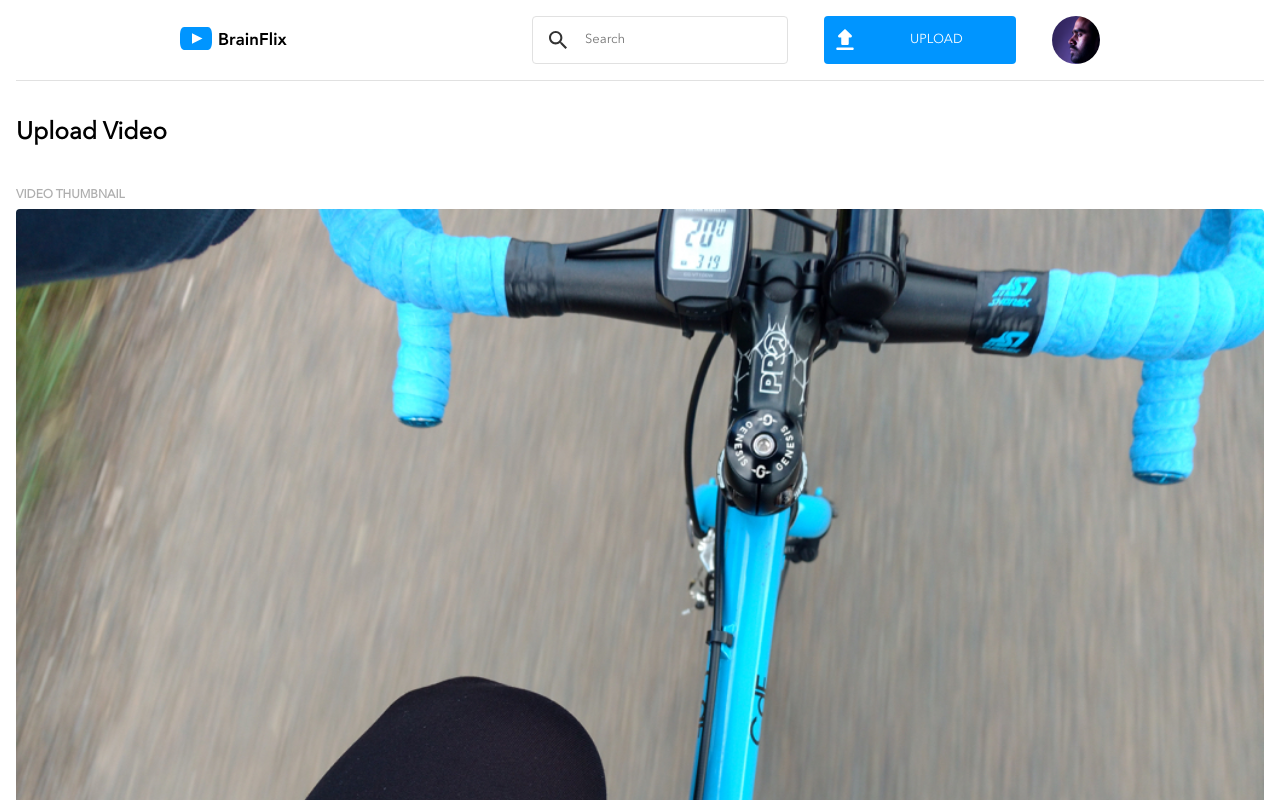
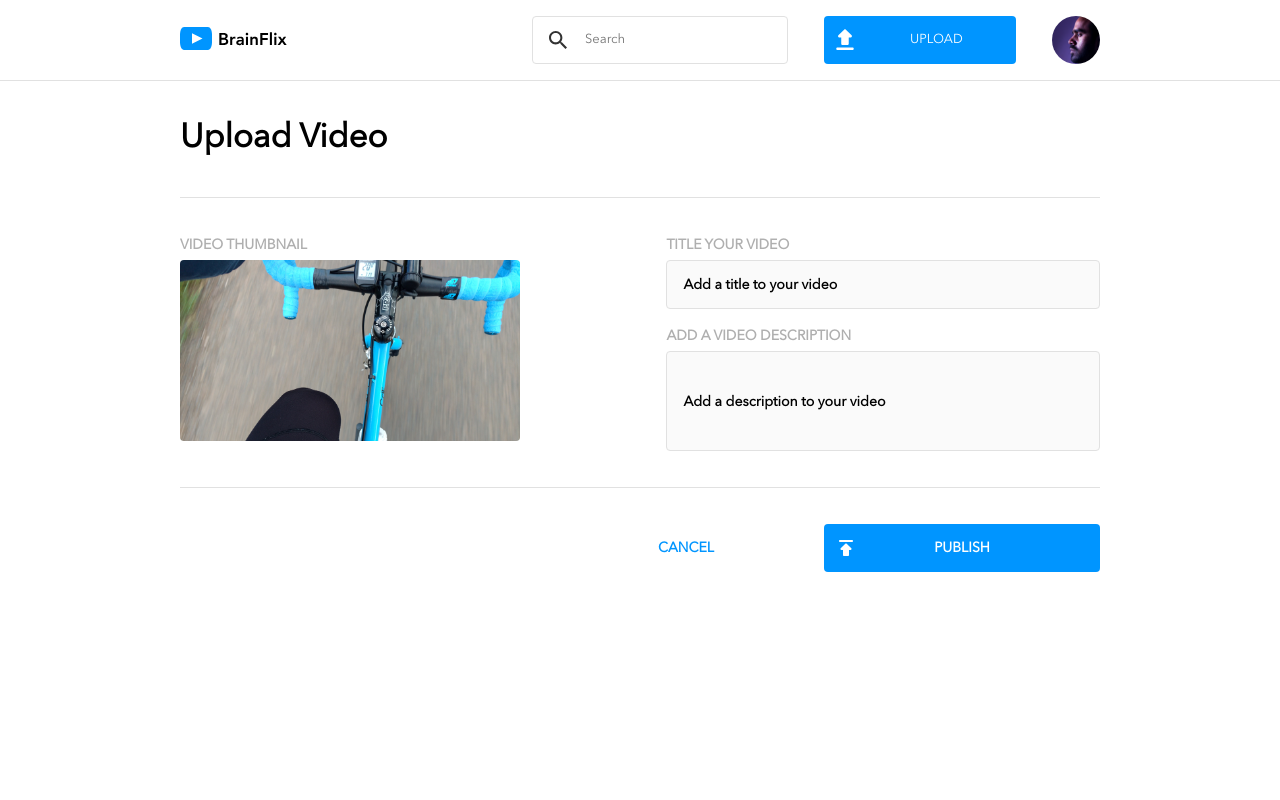
Before and after one commit to Siar416/brainflix, a React (Create React App) app: page /upload in a window 1280 px wide. Shown: the top 800 px of the page. Built offline with nearby package versions, Linux system fonts and the light colour scheme.

Commit message:
added styling for uploads page desktop

```diff
--- a/src/components/VideoUploadPage/VideoUploadPage.scss
+++ b/src/components/VideoUploadPage/VideoUploadPage.scss
@@ -215,3 +215,119 @@
     }
   }
 }
+
+// Styling for Desktop
+@include desktop-screen {
+  .uploads {
+    border-top: 0.0625rem solid $mercury;
+    padding: 0 180px 180px;
+    margin: 0;
+
+    &__title {
+      @include page-header-tablet-desktop;
+      margin: 2.25rem 0;
+      border-bottom: 0.0625rem solid $mercury;
+      padding-bottom: 36px;
+    }
+
+    &__button {
+      display: flex;
+      flex-direction: row-reverse;
+      margin-top: 2.25rem;
+
+      &-publish {
+        @include subheader-tablet-desktop;
+        display: flex;
+        flex-direction: row;
+        align-items: center;
+        justify-content: center;
+        margin-bottom: 1rem;
+        height: 3rem;
+        background-color: $brainflix-blue;
+        border: none;
+        color: $white;
+        border-radius: 0.25rem;
+        width: 30%;
+        position: relative;
+
+        &-icon {
+          position: absolute;
+          left: 0.625rem;
+        }
+      }
+
+      &-cancel {
+        @include subheader-tablet-desktop;
+        width: 30%;
+        margin-bottom: 1rem;
+        height: 3rem;
+        border: none;
+        border-radius: 0.25rem;
+        color: $brainflix-blue;
+        background-color: $white;
+      }
+    }
+  }
+  .form {
+    display: flex;
+    border-bottom: 0.0625rem solid $mercury;
+
+    &__section {
+      width: 100%;
+    }
+    &__thumbnail__title {
+      @include subheader-tablet-desktop;
+      color: $silver;
+      margin-bottom: 0.25rem;
+    }
+    &__thumbnail__image {
+      margin-bottom: 1.5rem;
+      width: 70%;
+      border-radius: 0.25rem;
+    }
+    &__section__title {
+      @include subheader-tablet-desktop;
+      color: $silver;
+      margin-bottom: 0.25rem;
+
+      &-input {
+        width: 100%;
+        border-radius: 0.25rem;
+        border: 0.0625rem solid $mercury;
+        outline: none;
+        padding: 1rem;
+        margin-bottom: 1rem;
+        background-color: $alabaster;
+
+        &::placeholder {
+          @include subheader-tablet-desktop;
+          color: $brainflix-dark-black;
+        }
+      }
+    }
+    &__section__desc {
+      @include subheader-tablet-desktop;
+      color: $silver;
+      margin-bottom: 0.25rem;
+
+      &-input {
+        width: 100%;
+        height: 6.25rem;
+        border-radius: 0.25rem;
+        border: 0.0625rem solid $mercury;
+        outline: none;
+        padding: 1rem;
+        margin-bottom: 2.25rem;
+        position: relative;
+        background-color: $alabaster;
+
+        &::placeholder {
+          @include subheader-tablet-desktop;
+          position: absolute;
+          left: 1rem;
+          color: $brainflix-dark-black;
+        }
+      }
+    }
+  }
+}
```
